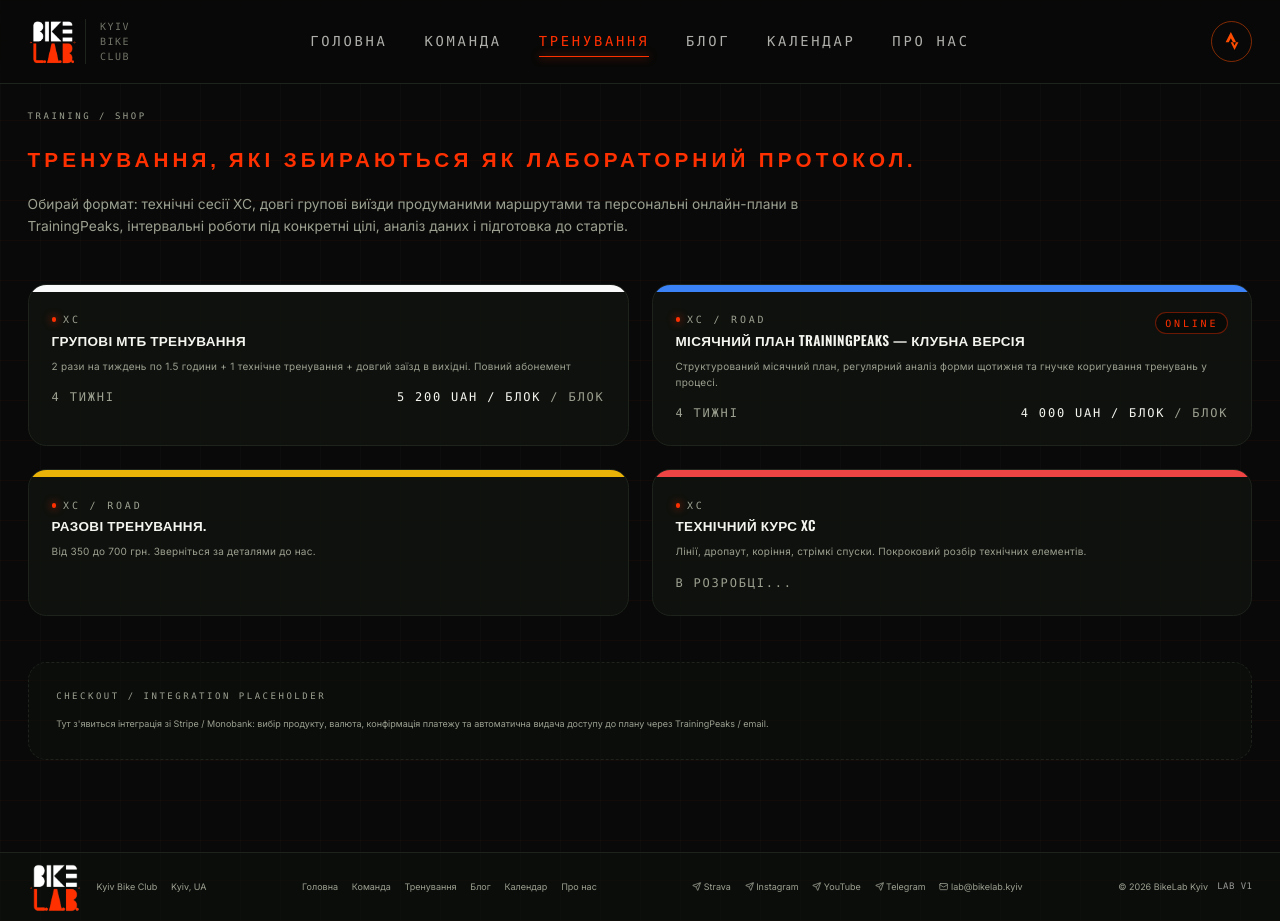
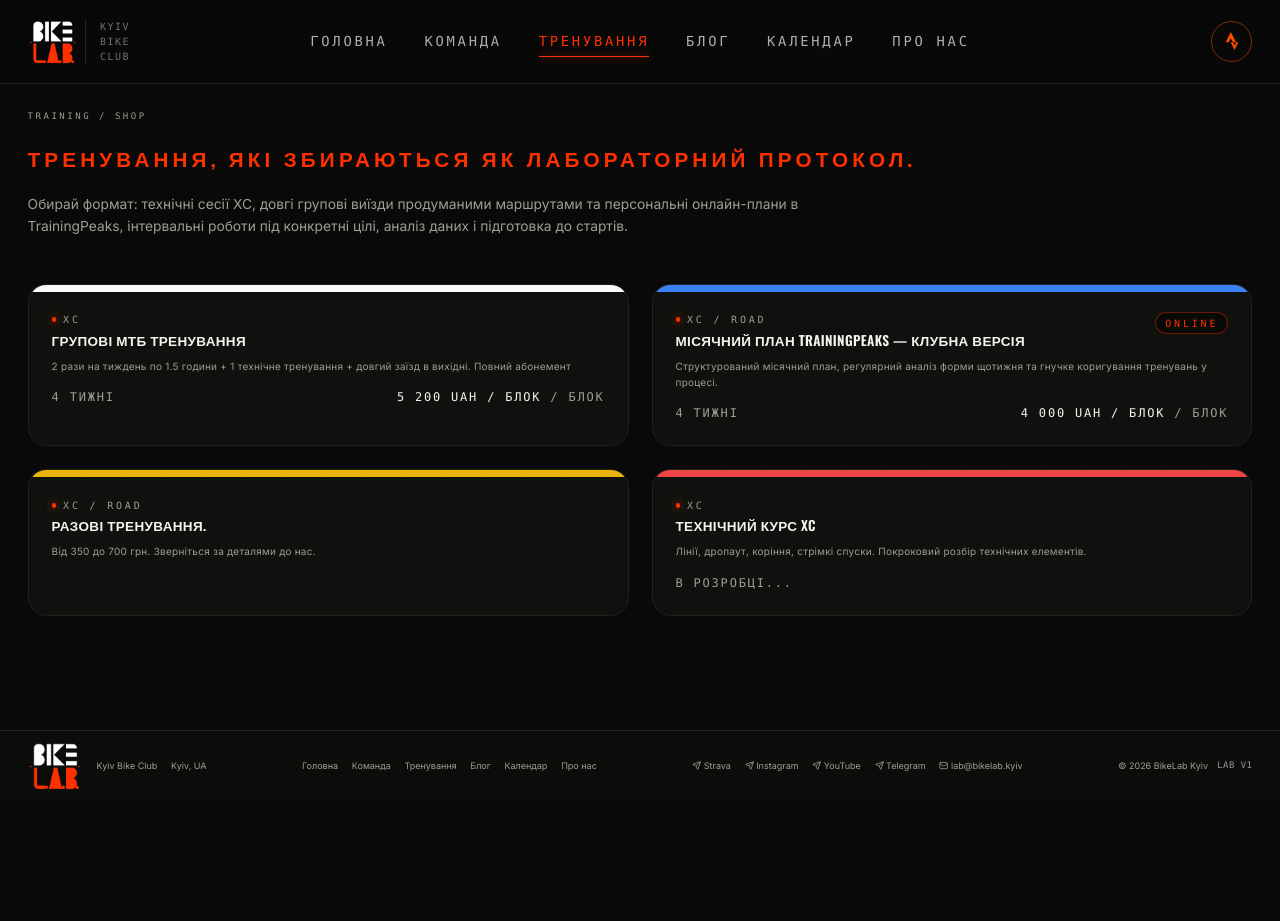
Before and after one commit to VasileAdicto/bikelab-site, a Next.js app: page /training in a window 1280 px wide. After the commit the page ends 800 px from the top, so only its background shows below. Built offline with nearby package versions, Linux system fonts and the light colour scheme.

Commit message:
Temporarily hide checkout integration placeholder in training page for cleaner presentation.

```diff
--- a/src/app/training/page.tsx
+++ b/src/app/training/page.tsx
@@ -64,16 +64,7 @@ export default function TrainingPage() {
         ))}
       </section>
 
-      <section className="mt-6 rounded-2xl border border-dashed border-border bg-card/50 p-6 text-tiny text-muted">
-        <div className="section-label text-foreground/80 mb-3">
-          Checkout / Integration Placeholder
-        </div>
-        <p>
-          Тут з&apos;явиться інтеграція зі Stripe / Monobank: вибір продукту,
-          валюта, конфірмація платежу та автоматична видача доступу до плану
-          через TrainingPeaks / email.
-        </p>
-      </section>
+      {/* Checkout placeholder temporarily hidden */}
     </div>
   );
 }
```
